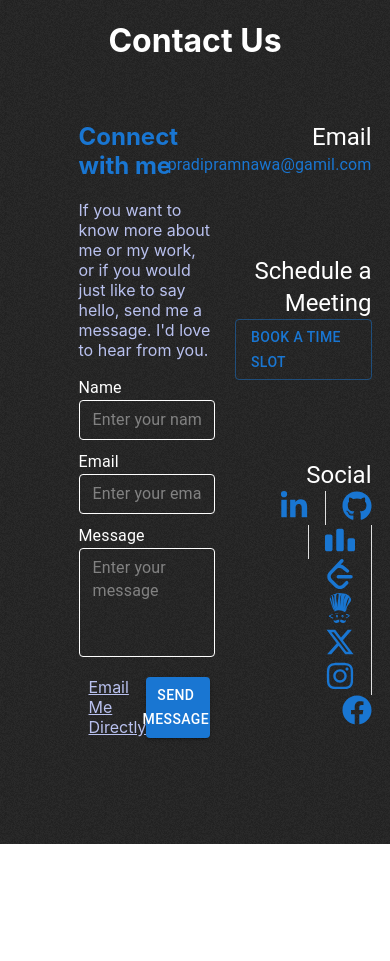
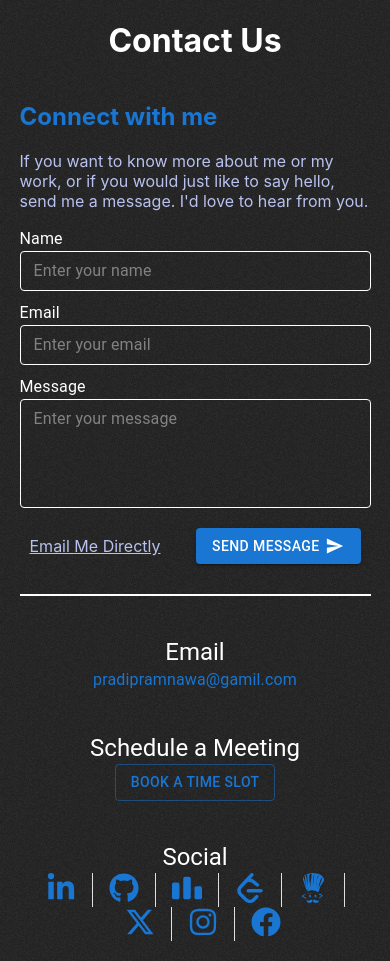
Before and after one commit to Pradipram/new-portfolio, a React (Create React App) app: page /contact in a window 390 px wide. Before the commit the page ends 844 px from the top, so only its background shows below. Built offline with nearby package versions, Linux system fonts and the light colour scheme; the HTML template or start-up script is replaced by a standard one.

Commit message:
style: enhance Contact page layout and responsiveness; add separator and improve styling

```diff
--- a/src/pages/Contact/Contact.tsx
+++ b/src/pages/Contact/Contact.tsx
@@ -15,6 +15,7 @@ import { toast } from "react-toastify";
 import { SocialActivity } from "../../assets";
 
 const InputField = styled(TextField)({
+  // margin: "10px",
   "& .MuiOutlinedInput-root": {
     backgroundColor: "transparent",
     "& fieldset": {
@@ -128,20 +129,22 @@ const Contact = () => {
             </Button>
           </div>
         </div>
+        <div className="separator"></div>
         <div className="socialConnect">
-          <div>
-            <Typography variant="h5" sx={{ textAlign: "end" }}>
+          <div className="socialConnectItem">
+            <Typography variant="h5" className="socialConnectItemHeading">
               Email
             </Typography>
             <Typography sx={{ color: "#1976d2" }}>
               pradipramnawa@gamil.com
             </Typography>
           </div>
-          <div>
-            <Typography variant="h5" sx={{ textAlign: "end" }}>
+          <div className="socialConnectItem">
+            <Typography variant="h5" className="socialConnectItemHeading">
               Schedule a Meeting
             </Typography>
-            <Stack direction="row" justifyContent="flex-end">
+            {/* <Stack direction="row" justifyContent="flex-end"> */}
+            <Stack direction="row" className="stack">
               <Button
                 variant="outlined"
                 href={`mailto:pradipramnawa@gmail.com?subject=${encodeURIComponent("I want to schedule a meeting with you")}&body=${encodeURIComponent("Hi Pradip,\n\nI have seen your portfolio and want to meet you,\nPlease tell me your availability,\n\nThanks,\n[Your Name]")}`}
@@ -152,11 +155,11 @@ const Contact = () => {
               </Button>
             </Stack>
           </div>
-          <div>
-            <Typography variant="h5" sx={{ textAlign: "end" }}>
+          <div className="socialConnectItem">
+            <Typography variant="h5" className="socialConnectItemHeading">
               Social
             </Typography>
-            <Stack direction="row" justifyContent="flex-end">
+            <Stack direction="row" className="stack">
               <Stack
                 direction="row"
                 divider={
@@ -167,13 +170,12 @@ const Contact = () => {
                   />
                 }
                 spacing={2}
-                sx={{
-                  width: "70%",
-                  flexWrap: "wrap",
-                  // backgroundColor: "red",
-                  justifyContent: "end",
-                  // alignItems: "end",
-                }}
+                className="socialIconsContainer"
+                // sx={{
+                //   width: "70%",
+                //   flexWrap: "wrap",
+                //   justifyContent: "end",
+                // }}
               >
                 {SocialActivity.map((social) => (
                   <a
--- a/src/pages/Contact/contactUs.scss
+++ b/src/pages/Contact/contactUs.scss
@@ -1,24 +1,45 @@
 @import "../../styles//global";
 
 .contactUs {
-  //   background-color: black;
   color: white;
   width: 70vw;
   margin: auto;
+
+  @media (max-width: $max-width-small-device) {
+    // width: 100%;
+    width: 90vw;
+    // max-width: 95vh;
+    overflow-x: hidden;
+    box-sizing: border-box;
+    // background-color: red;
+    // padding: 10px;
+  }
+
+  @media (min-width: $max-width-medium-device) and (max-width: $max-width-large-device) {
+    width: 90vw;
+  }
 
   h1 {
     text-align: center;
   }
 
   .contactForm {
-    // background-color: red;
     display: flex;
+    @media (max-width: $max-width-medium-device) {
+      flex-direction: column;
+      justify-content: center;
+      align-items: center;
+    }
 
     .directConnect {
       width: 50%;
-      //   background-color: red;
       margin: 10px;
       padding: 10px;
+      @media (max-width: $max-width-medium-device) {
+        width: 100%;
+        margin: 0;
+        padding: 0;
+      }
 
       h2 {
         color: $mui-primary;
@@ -34,7 +55,6 @@
         align-items: center;
         justify-content: space-between;
         padding: 10px;
-        // background-color: red;
       }
 
       .emailLink {
@@ -46,13 +66,55 @@
       }
     }
 
+    .separator {
+      background-color: white;
+      width: 2px;
+      margin: 20px;
+
+      @media (max-width: $max-width-medium-device) {
+        height: 2px;
+        width: 100%;
+      }
+    }
+
     .socialConnect {
       width: 50%;
-      // background-color: red;
       display: flex;
       flex-direction: column;
       align-items: end;
       justify-content: space-around;
+      @media (max-width: $max-width-medium-device) {
+        width: 100%;
+        justify-content: center;
+        align-items: center;
+      }
+
+      .socialConnectItem {
+        margin: 20px;
+        .socialConnectItemHeading {
+          text-align: end;
+          @media (max-width: $max-width-medium-device) {
+            text-align: center;
+          }
+        }
+
+        .stack {
+          justify-content: flex-end;
+          @media (max-width: $max-width-medium-device) {
+            justify-content: center;
+          }
+
+          .socialIconsContainer {
+            width: 70%;
+            flex-wrap: wrap;
+            justify-content: end;
+            @media screen and (max-width: $max-width-medium-device) {
+              width: 100%;
+              justify-content: center;
+            }
+          }
+        }
+      }
     }
   }
 }
```
